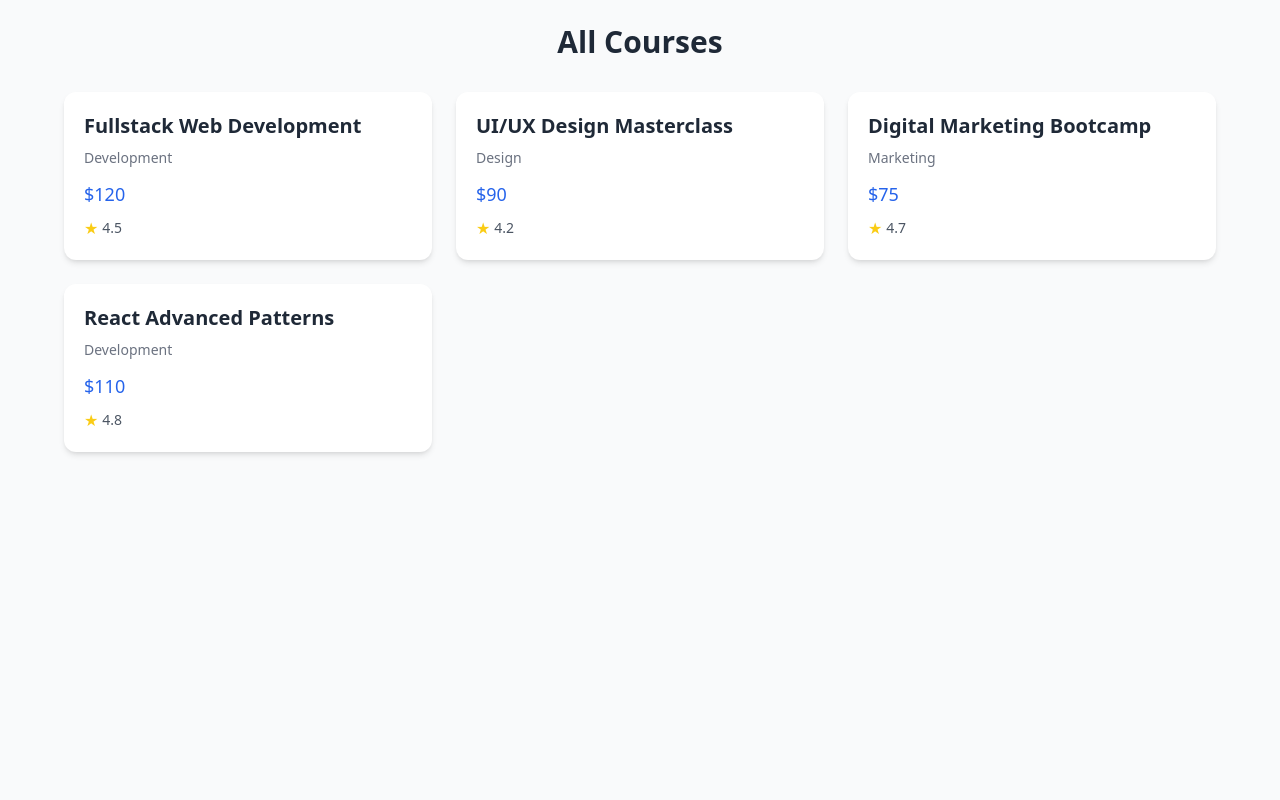
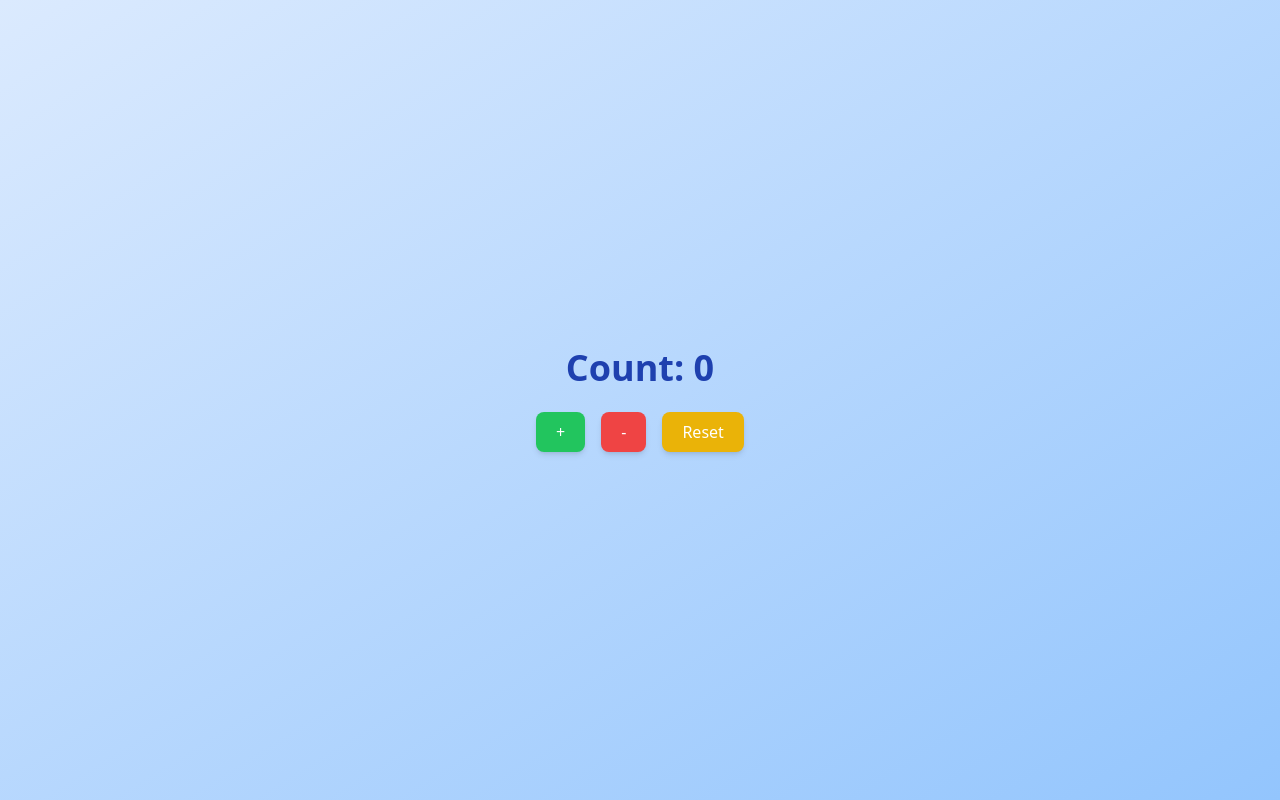
Before and after one commit to Cabdinasir64/Hooks, a React (Vite) app: page / in a window 1280 px wide. Built offline with nearby package versions, Linux system fonts and the light colour scheme.

Commit message:
i make new folder of useReducer and i make new file useReducer1 example 1 of useReducer with react hooks

```diff
--- a/src/App.jsx
+++ b/src/App.jsx
@@ -1,8 +1,8 @@
-import UseEffect13 from "./UseEffect/useeffect13";
+import UseReducer1 from './useReducer/usereducer1';
 
 function App() {
   return (
-    <UseEffect13 />
+    <UseReducer1 />
   );
 }
 
--- /dev/null
+++ b/src/useReducer/usereducer1.jsx
@@ -0,0 +1,59 @@
+import React, { useReducer } from "react";
+
+// Reducer function
+function counterReducer(state, action) {
+    switch (action.type) {
+        case "+":
+            return { count: state.count + 1 };
+        case "decrement":
+            return { count: state.count - 1 };
+        case "reset":
+            return { count: 0 };
+        default:
+            return state;
+    }
+}
+
+const UseReducer1 = () => {
+    const [state, dispatch] = useReducer(counterReducer, { count: 0 });
+
+    // Function decrement ka hor hubinaya
+    const handleDecrement = () => {
+        if (state.count <= 0) {
+            alert("Count ka ma yaraado 0!");
+        } else {
+            dispatch({ type: "decrement" });
+        }
+    };
+
+
+    return (
+        <div className="h-screen flex flex-col items-center justify-center bg-gradient-to-br from-blue-100 to-blue-300">
+            <h1 className="text-4xl font-bold text-blue-800 mb-6">
+                Count: {state.count}
+            </h1>
+            <div className="flex gap-4">
+                <button
+                    onClick={() => dispatch({ type: "+" })}
+                    className="px-5 py-2 bg-green-500 text-white rounded-lg shadow-md hover:bg-green-600 transition"
+                >
+                    +
+                </button>
+                <button
+                    onClick={handleDecrement}
+                    className="px-5 py-2 bg-red-500 text-white rounded-lg shadow-md hover:bg-red-600 transition"
+                >
+                    -
+                </button>
+                <button
+                    onClick={() => dispatch({ type: "reset" })}
+                    className="px-5 py-2 bg-yellow-500 text-white rounded-lg shadow-md hover:bg-yellow-600 transition"
+                >
+                    Reset
+                </button>
+            </div>
+        </div>
+    );
+};
+
+export default UseReducer1;
```
